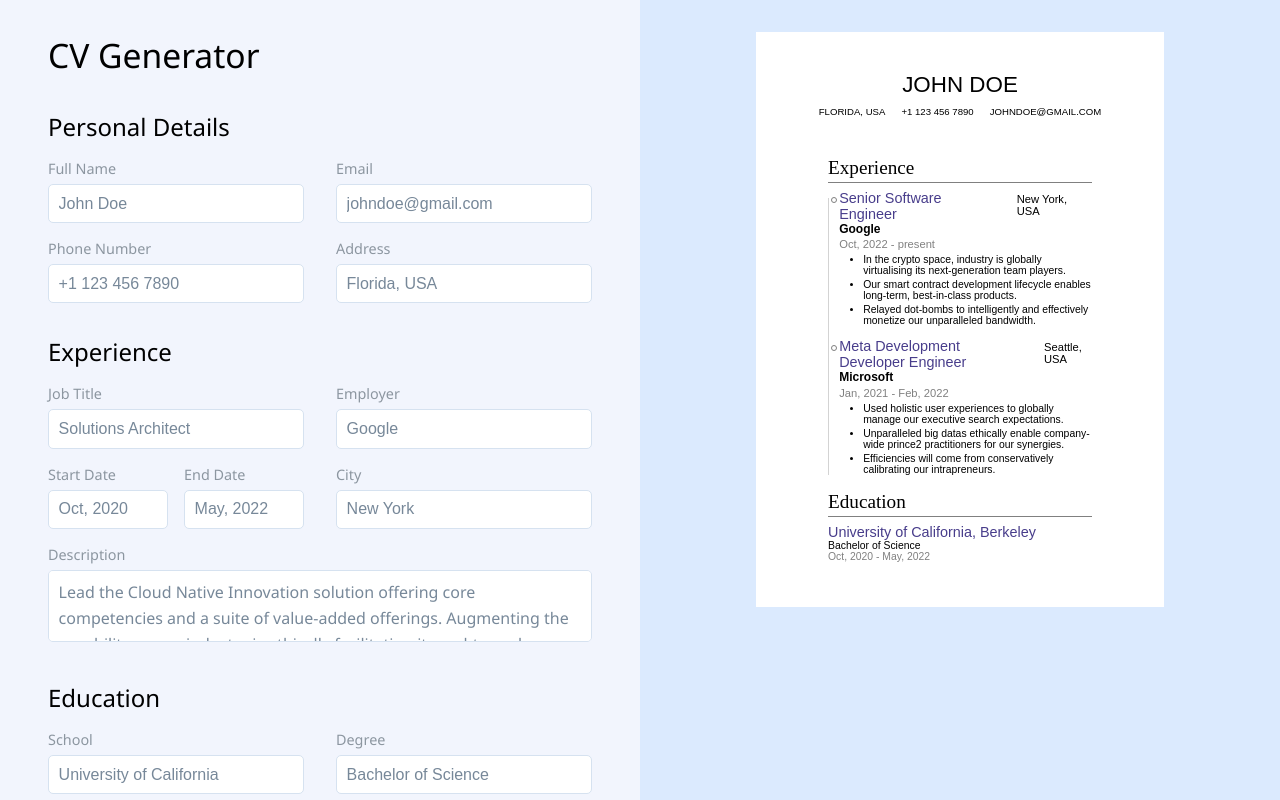
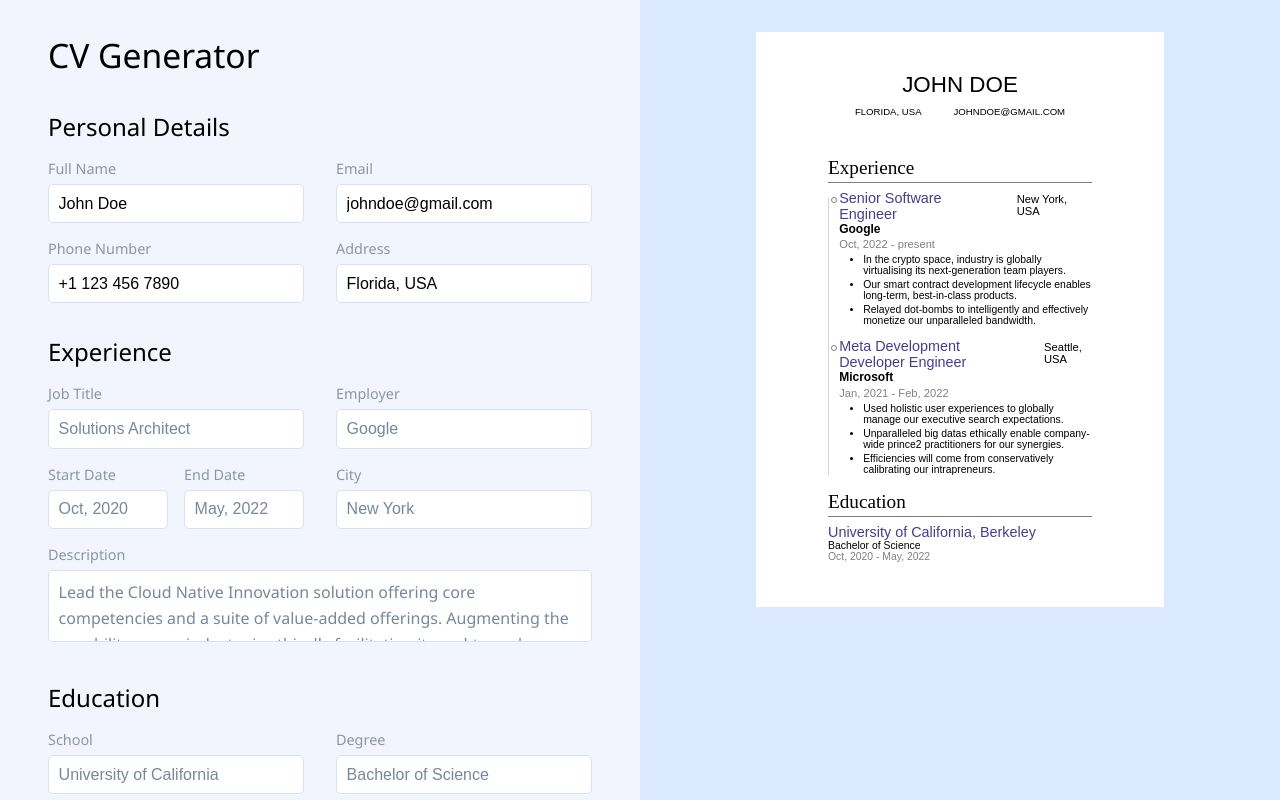
Before and after one commit to columk1/cv-application, a React (Vite) app: page / in a window 1280 px wide. Shown: the top 800 px of the page. Built offline with nearby package versions, Linux system fonts and the light colour scheme.

Commit message:
Add state to PersonalForm

```diff
--- a/src/assets/data-model.js
+++ b/src/assets/data-model.js
@@ -2,7 +2,7 @@ export default {
   person: {
     name: 'John Doe',
     email: 'johndoe@gmail.com',
-    phone: '+1 123 456 7890',
+    phoneNumber: '+1 123 456 7890',
     location: 'Florida, USA',
   },
   experience: [
--- a/src/components/PersonalForm.jsx
+++ b/src/components/PersonalForm.jsx
@@ -3,10 +3,10 @@ import '../styles/PersonalForm.css'
 
 export default function PersonalForm({
   onChange,
-  fullName,
+  name,
   email,
   phoneNumber,
-  address,
+  location,
 }) {
   return (
     <section className='personal-form'>
@@ -14,12 +14,12 @@ export default function PersonalForm({
       <div className='inputs'>
         <Input
           type='text'
-          id='full-name'
+          id='name'
           labelText='Full Name'
           placeholder='John Doe'
-          value={fullName}
+          value={name}
           onChange={onChange}
-          data-key='fullName'
+          data-key='name'
         />
         <Input
           type='email'
@@ -32,7 +32,7 @@ export default function PersonalForm({
         />
         <Input
           type='tel'
-          id='phone-number'
+          id='phoneNumber'
           labelText='Phone Number'
           placeholder='+1 123 456 7890'
           value={phoneNumber}
@@ -41,12 +41,12 @@ export default function PersonalForm({
         />
         <Input
           type='text'
-          id='address'
+          id='location'
           labelText='Address'
           placeholder='Florida, USA'
-          value={address}
+          value={location}
           onChange={onChange}
-          data-key='address'
+          data-key='location'
         />
       </div>
     </section>
--- a/src/home/Home.jsx
+++ b/src/home/Home.jsx
@@ -3,20 +3,44 @@ import PersonalForm from '../components/PersonalForm'
 import ExperienceForm from '../components/ExperienceForm'
 import EducationForm from '../components/EducationForm'
 import CV from '../components/CV'
+import { useState } from 'react'
 
-console.log(data)
-export const Home = () => (
+export const Home = () => {
+  const [person, setPerson] = useState(data.person)
+
+  const handlePersonalInfoChange = (e) => {
+    const key = e.target.dataset.key
+    setPerson({ ...person, [key]: e.target.value })
+  }
+
+  // const CVState = () => {
+  //   console.log({ ...data, ...person })
+  //   return { ...data, ...person }
+  // }
+
+  const testObj = () => ({ ...data, person: person })
+
+  console.log(testObj)
+
+  return (
     <main className='main'>
       <section className='input-container'>
         <h2 className='h2'>
           <span className='title'>CV Generator</span>
         </h2>
-      <PersonalForm />
+        <PersonalForm
+          onChange={handlePersonalInfoChange}
+          name={person.name}
+          email={person.email}
+          phoneNumber={person.phoneNumber}
+          location={person.location}
+        />
         <ExperienceForm />
         <EducationForm />
       </section>
       <section className='output-container'>
-      <CV data={data} />
+        <CV data={testObj()} />
       </section>
     </main>
   )
+}
```
Lines whose indentation alone changed are shown as unchanged.
